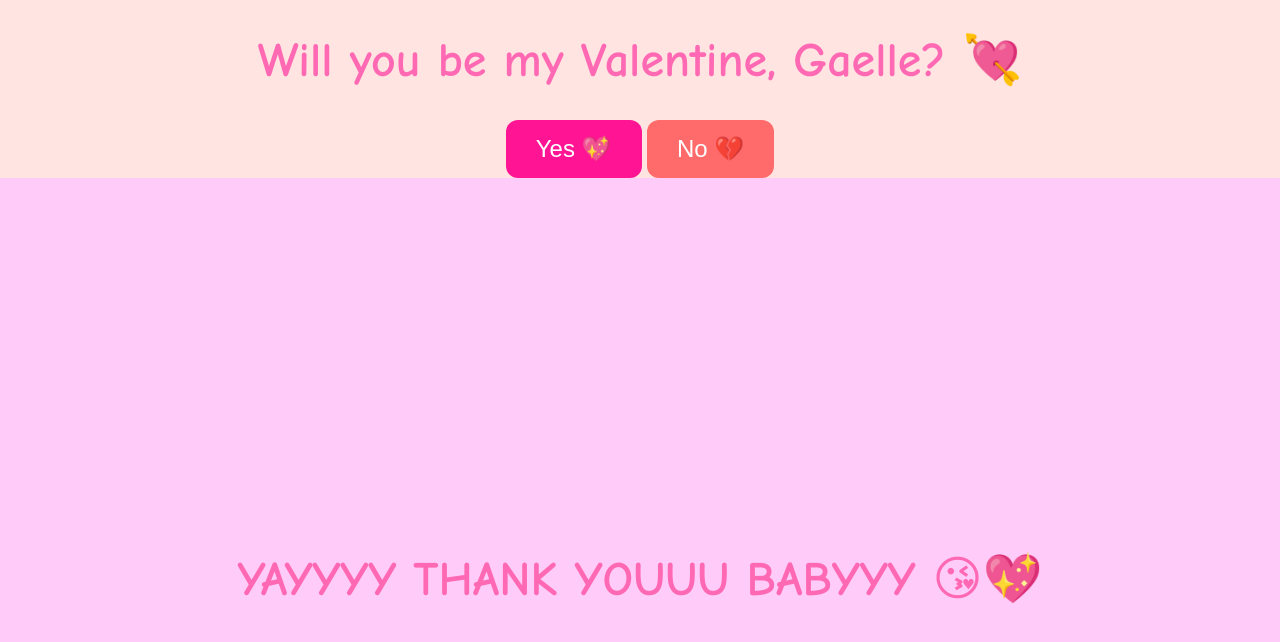
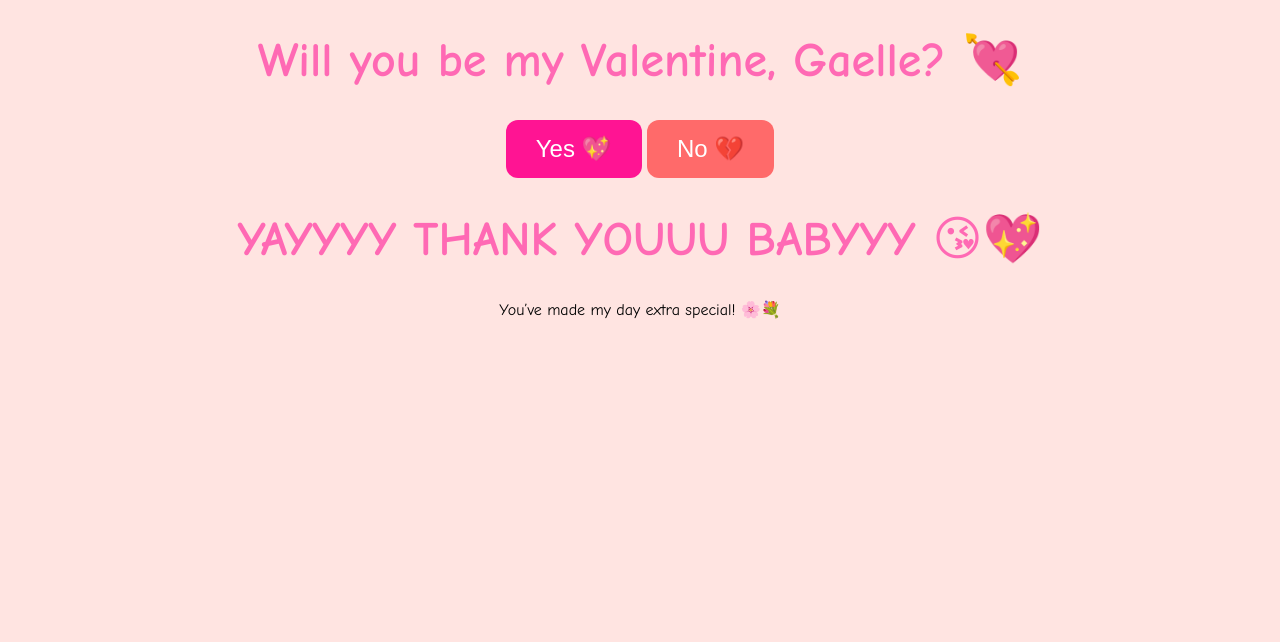
Before and after one commit to shar3A/valentine, a plain HTML site: page index.html in a window 1280 px wide. Drawn offline with Linux system fonts and the light colour scheme.

Commit message:
Update index.html

```diff
--- a/index.html
+++ b/index.html
@@ -7,7 +7,7 @@
     <link rel="stylesheet" href="styles.css">
 </head>
 <body>
-    <!-- The question and buttons section -->
+    <!-- The main question section -->
     <div class="container" id="main-content">
         <h1>Will you be my Valentine, Gaelle? 💘</h1>
         <div class="button-container">
@@ -16,9 +16,10 @@
         </div>
     </div>
 
-    <!-- The thank-you section (hidden initially) -->
-    <div id="celebration" class="hidden">
-        <h2>YAYYYY THANK YOUUU BABYYY 😘💖</h2>
+    <!-- Hidden thank-you section -->
+    <div id="thank-you-section" class="hidden">
+        <h1>YAYYYY THANK YOUUU BABYYY 😘💖</h1>
+        <p>You’ve made my day extra special! 🌸💐</p>
     </div>
 
     <script src="script.js" defer></script>
```
